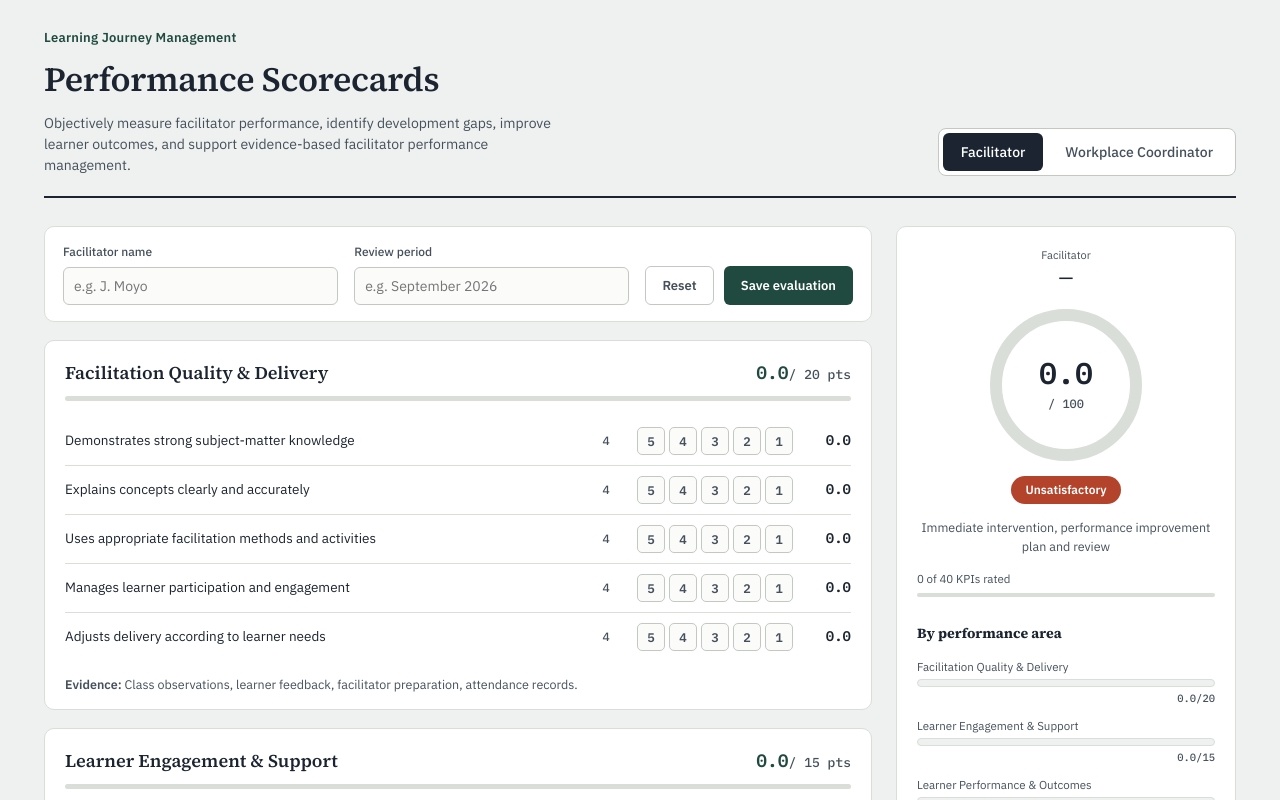
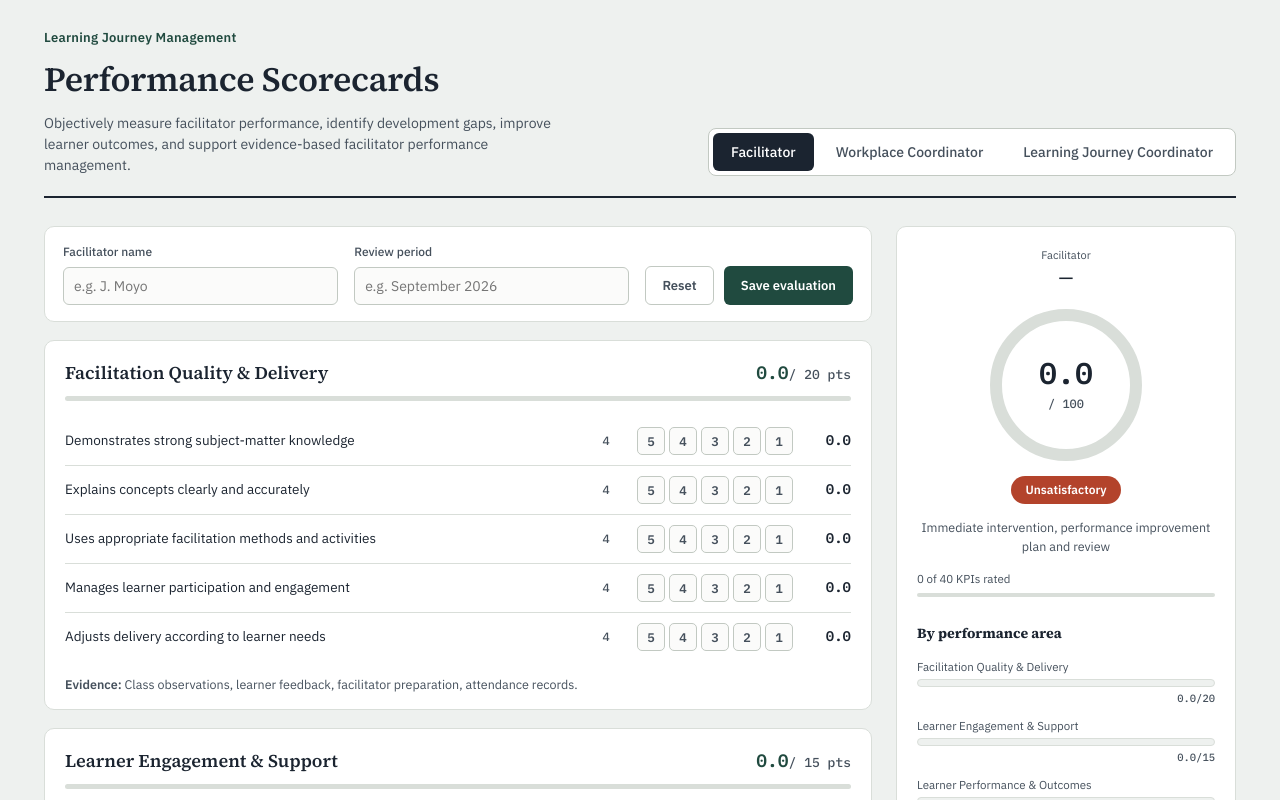
Before and after one commit to Iceyma02/Learnershup-performance-scorecards, a React (Vite) app: page / in a window 1280 px wide. Shown: the top 800 px of the page. Built offline with nearby package versions, Linux system fonts and the light colour scheme.

Commit message:
Update App.jsx

```diff
--- a/src/App.jsx
+++ b/src/App.jsx
@@ -2,8 +2,9 @@ import { useState } from "react";
 import ScorecardView from "./components/ScorecardView.jsx";
 import { facilitatorScorecard } from "./data/facilitatorScorecard.js";
 import { coordinatorScorecard } from "./data/coordinatorScorecard.js";
+import { ljcScorecard } from "./data/ljcScorecard.js";
 
-const ROLES = [facilitatorScorecard, coordinatorScorecard];
+const ROLES = [facilitatorScorecard, coordinatorScorecard, ljcScorecard];
 
 export default function App() {
   const [activeId, setActiveId] = useState(facilitatorScorecard.id);
@@ -11,7 +12,7 @@ export default function App() {
 
   return (
     <div className="app">
-      <header className="app__header">
+      <header className="app__header no-print">
         <div className="app__header-text">
           <p className="app__eyebrow">Learning Journey Management</p>
           <h1>Performance Scorecards</h1>
@@ -36,7 +37,7 @@ export default function App() {
         <ScorecardView key={active.id} scorecard={active} />
       </main>
 
-      <footer className="app__footer">
+      <footer className="app__footer no-print">
         <span>Assessment frequency: {active.frequency}</span>
         <span>Overall score: 100 points</span>
       </footer>
```
